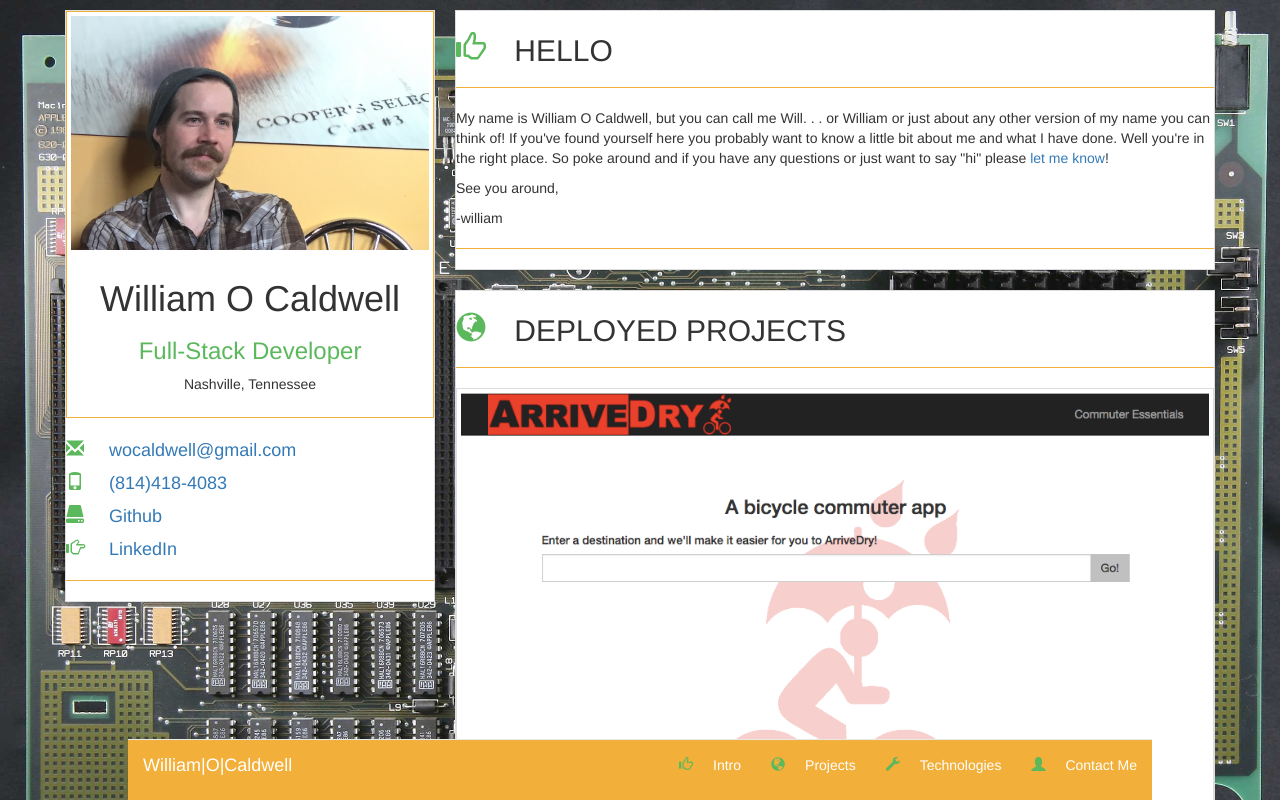
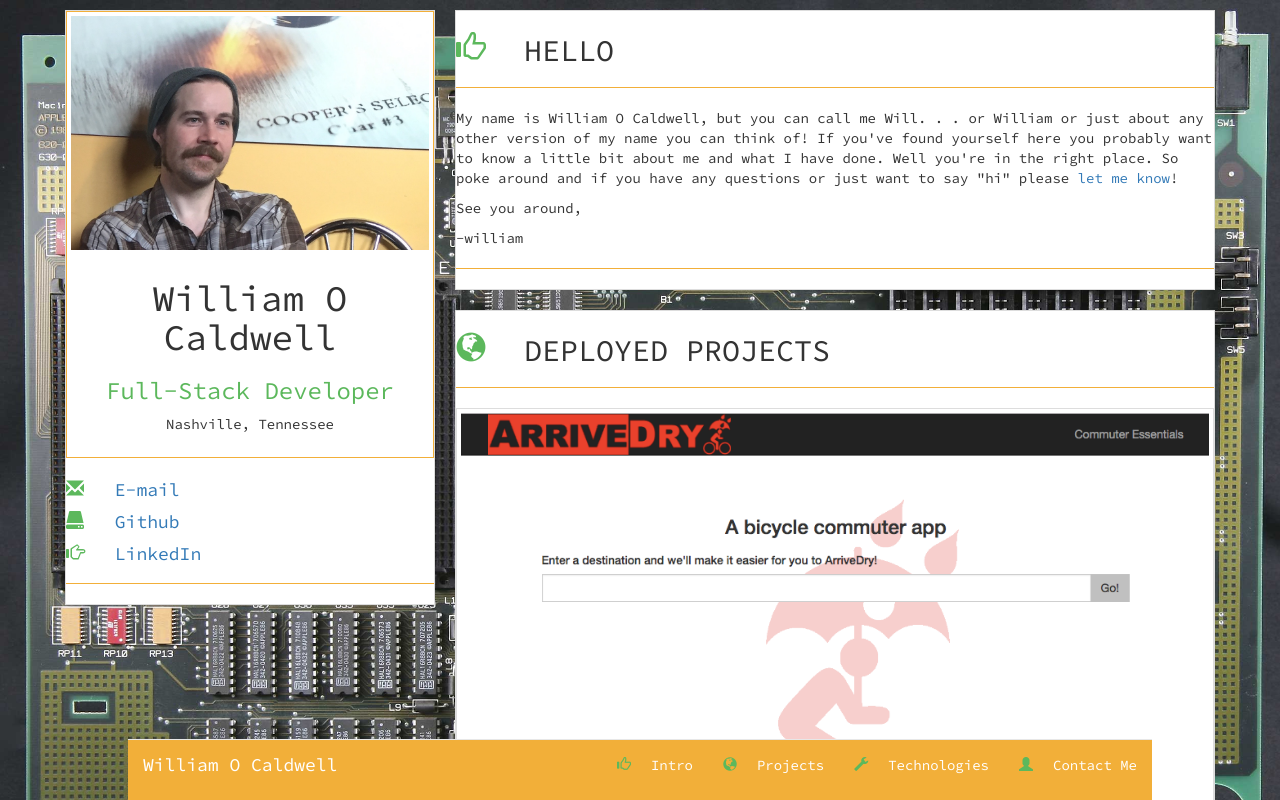
Before and after one commit to wocaldwell/react-personal-website, a React (Create React App) app: page / in a window 1280 px wide. Shown: the top 800 px of the page. Built offline with nearby package versions, Linux system fonts and the light colour scheme.

Commit message:
changed email address and site font.

```diff
--- a/public/index.html
+++ b/public/index.html
@@ -21,6 +21,8 @@
     -->
     <title>William O Caldwell</title>
     <link rel="stylesheet" href="https://maxcdn.bootstrapcdn.com/bootstrap/latest/css/bootstrap.min.css">
+    <link href="https://fonts.googleapis.com/css?family=Source+Code+Pro" rel="stylesheet">
+    <!-- <link href="https://fonts.googleapis.com/css?family=Lekton" rel="stylesheet"> -->
   </head>
   <body>
     <noscript>
--- a/src/components/Footer.js
+++ b/src/components/Footer.js
@@ -10,7 +10,7 @@ const Footer = props => {
         <Navbar id="navbar" fixedBottom fluid collapseOnSelect>
                 <Navbar.Header>
                 <Navbar.Brand>
-                    <a href="" className="nav-link">William|O|Caldwell</a>
+                    <a href="" className="nav-link">William O Caldwell</a>
                 </Navbar.Brand>
                 <Navbar.Toggle />
             </Navbar.Header>
--- a/src/components/Intro.js
+++ b/src/components/Intro.js
@@ -13,7 +13,7 @@ const Intro = props => {
                 <Col xs={12}>
                     <h2 id="intro" className="text-uppercase"><Glyphicon glyph="thumbs-up" className="icon"/> Hello</h2>
                     <div className="line"></div>
-                    <p>My name is William O Caldwell, but you can call me Will. . . or William or just about any other version of my name you can think of! If you've found yourself here you probably want to know a little bit about me and what I have done. Well you're in the right place. So poke around and if you have any questions or just want to say "hi" please <a href="mailto:wocaldwell@gmail.com">let me know</a>!</p>
+                    <p>My name is William O Caldwell, but you can call me Will. . . or William or just about any other version of my name you can think of! If you've found yourself here you probably want to know a little bit about me and what I have done. Well you're in the right place. So poke around and if you have any questions or just want to say "hi" please <a href="mailto:william@williamocaldwell.com">let me know</a>!</p>
                     <p>See you around,</p>
                     <p>-william</p>
                     <div className="line"></div>
--- a/src/components/Profile.js
+++ b/src/components/Profile.js
@@ -19,11 +19,7 @@ const Profile = props => {
                     <ul className="list-unstyled contact-links">
                         <li>
                             <h4><Glyphicon glyph="envelope" className="icon"/>
-                            <a href="mailto:{basicsObj.email}"> {basicsObj.email}</a></h4>
-                        </li>
-                        <li>
-                            <h4><Glyphicon glyph="phone" className="icon"/>
-                            <a href="tel:{basicsObj.phone}"> {basicsObj.phone}</a></h4>
+                            <a href="mailto:{basicsObj.email}"> E-mail</a></h4>
                         </li>
                         <li>
                             <h4><Glyphicon glyph="hdd" className="icon"/>
--- a/src/resume.json
+++ b/src/resume.json
@@ -3,7 +3,7 @@
     "name": "William O Caldwell",
     "label": "Full-Stack Developer",
     "picture": "./images/head-shot.jpg",
-    "email": "wocaldwell@gmail.com",
+    "email": "william@williamocaldwell.com",
     "phone": "(814)418-4083",
     "website": "",
     "summary": "",
--- a/src/styles/main.css
+++ b/src/styles/main.css
@@ -1,5 +1,7 @@
 * {
     border-radius: 0 !important;
+    font-family: 'Source Code Pro', monospace;
+    /*font-family: 'Lekton', sans-serif;*/
 }
 
 body {
```
